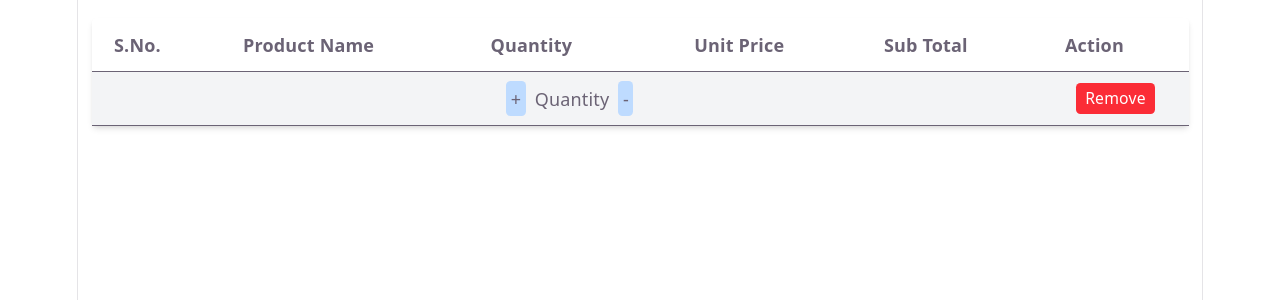
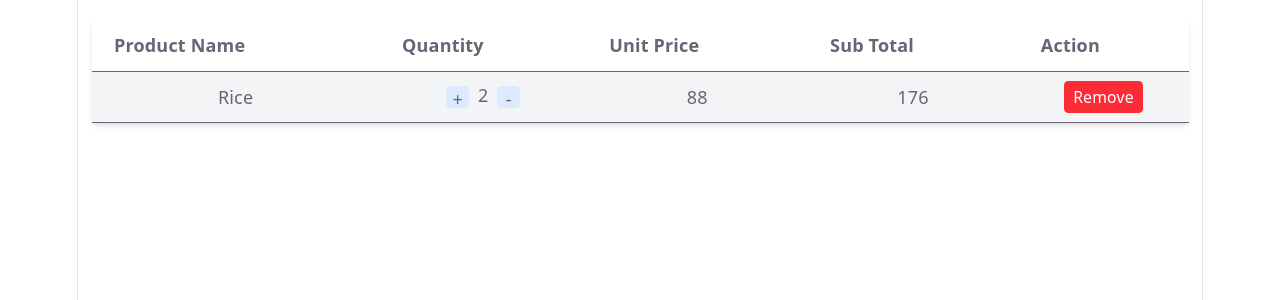
Before and after one commit to jpatidar-1998/SmartPOS-Retail-Billing-System, a React (Vite) app in the folder SmartPOS-retail-billing-system/: page /billing in a window 1280 px wide. Shown: the top 300 px of the page. Built offline with nearby package versions, Linux system fonts and the light colour scheme.

Commit message:
Building billing cart actions

```diff
--- a/SmartPOS-retail-billing-system/src/pages/Billing.tsx
+++ b/SmartPOS-retail-billing-system/src/pages/Billing.tsx
@@ -1,10 +1,40 @@
+import { useState } from "react";
+
 export default function Billing() {
+  const [cartItems, setCartItems] = useState([
+    {
+      id: 1,
+      name: "Rice",
+      price: 88,
+      quantity: 2
+    }
+  ]);
+
+  const handleIncrease = (id) => {
+    let x;
+    cartItems.map((item) => {
+      if (id === item.id) {
+        x = item.quantity + 1;
+        setCartItems(x);
+      }
+    });
+  };
+
+  const handleDecrease = (id) => {
+    let x;
+    cartItems.map((item) => {
+      if (id === item.id) {
+        x = item.quantity - 1;
+        setCartItems(x);
+      }
+    });
+  };
+
   return (
     <div className="px-3 py-4 flex justify-center">
       <table className="w-full text-md bg-white shadow-md rounded mb-4">
         <thead>
           <tr className="border-b">
-            <th className="text-left p-3 px-5">S.No.</th>
             <th className="text-left p-3 px-5">Product Name</th>
             <th className="text-left p-3 px-5">Quantity</th>
             <th className="text-left p-3 px-5">Unit Price</th>
@@ -13,22 +43,37 @@ export default function Billing() {
           </tr>
         </thead>
         <tbody>
-          <tr className="my-4 border-b hover:bg-orange-100 bg-gray-100">
-            <td></td>
-            <td></td>
+          {cartItems.map((item) => (
+            <tr
+              key={item.id}
+              className="my-4 border-b hover:bg-orange-100 bg-gray-100"
+            >
+              <td>{item.name}</td>
               <td>
-              <button className="px-1 py-1 m-2 bg-blue-200 rounded">+</button>
-              Quantity
-              <button className="px-1 py-1 m-2 bg-blue-200 rounded">-</button>
+                <button
+                  onClick={() => handleIncrease(item.id)}
+                  className="m-2 w-5 h-5 align-middle bg-blue-100 rounded"
+                >
+                  +
+                </button>
+                {item.quantity}
+                <button
+                  onClick={() => handleDecrease(item.id)}
+                  className="m-2 w-5 h-5 align-middle  bg-blue-100 rounded"
+                >
+                  -
+                </button>
               </td>
-            <td></td>
-            <td></td>
+
+              <td>{item.price}</td>
+              <td>{item.price * item.quantity}</td>
               <td>
                 <button className="my-2 text-sm bg-red-500 hover:bg-red-700 text-white py-1 px-2 rounded focus:outline-none focus:shadow-outline">
                   Remove
                 </button>
               </td>
             </tr>
+          ))}
         </tbody>
       </table>
     </div>
```
Lines whose indentation alone changed are shown as unchanged.
